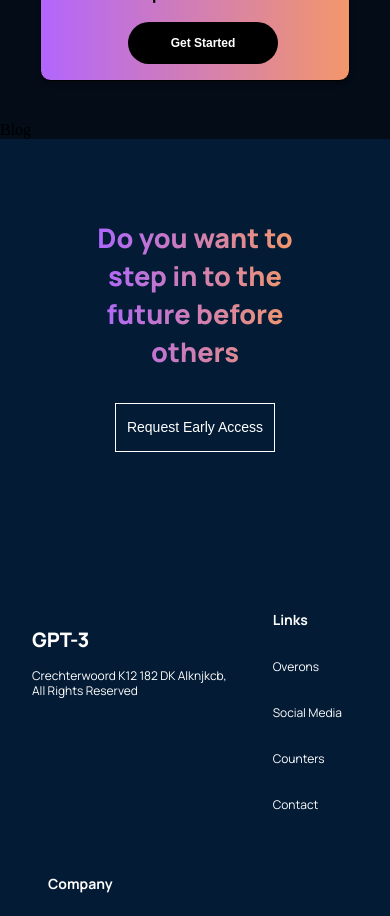
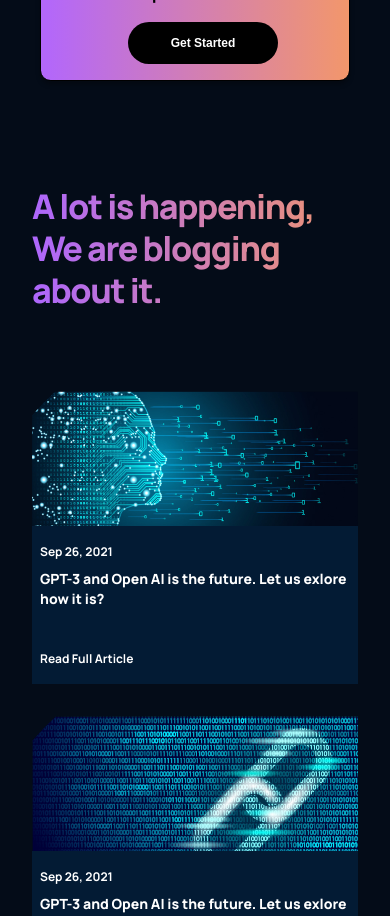
Before and after one commit to Dip-Bala/GPT-3, a React (Create React App) app: page / in a window 390 px wide. Shown: the part 4280-5196 px from the top of the page. Built offline with nearby package versions, Linux system fonts and the light colour scheme; the HTML template or start-up script is replaced by a standard one.

Commit message:
Complete Blog section

```diff
--- a/src/components/article/Article.css
+++ b/src/components/article/Article.css
@@ -0,0 +1,58 @@
+.gpt3-article {
+  width: 100%;
+  height: 100%;
+  display: flex;
+  flex-direction: column;
+  background: var(--color-footer);
+}
+.gpt3-article-image {
+  width: 100%;
+  height: 100%;
+  background: var(--color-bg);
+}
+.gpt3-article-image img {
+  width: 100%;
+  height: 100%;
+}
+.gpt3-article-content {
+  display: flex;
+  flex-direction: column;
+  justify-content: space-between;
+  height: 100%;
+  padding: 1rem;
+  color: #ffffff;
+}
+.gpt3-article-content div {
+  margin-bottom: 2rem;
+}
+.gpt3-article-content div h3 {
+  font-weight: 800;
+  font-size: 22px;
+  line-height: 38px;
+}
+
+.gpt3-article-content p {
+  font-weight: 700;
+  font-size: 12px;
+  line-height: 35px;
+}
+.gpt3-article-content p:last-child {
+  cursor: pointer;
+}
+
+@media screen and (max-width: 800px) {
+  .gpt3-article-content div h3 {
+    font-size: 16px;
+    line-height: 24px;
+
+  }
+  .gpt3-article-content {
+    padding: 0.5rem;
+  }
+}
+@media screen and (max-width: 600px) {
+  .gpt3-article-content div h3 {
+    font-size: 14px;
+    line-height: 20px;
+  }
+}
--- a/src/components/article/Article.jsx
+++ b/src/components/article/Article.jsx
@@ -1,8 +1,19 @@
 import React from 'react';
 import './Article.css';
-const Article = () => {
+const Article = (props) => {
   return (
-    <div>Article</div>
+    <div className="gpt3-article">
+      <div className="gpt3-article-image">
+        <img src={props.imgURL} alt="blog-image" />
+      </div>
+      <div className="gpt3-article-content">
+        <div>
+          <p>{props.date}</p>
+          <h3>{props.text}</h3>
+        </div>
+        <p>Read Full Article</p>
+      </div>
+    </div>
   )
 }
 
--- a/src/containers/blog/Blog.css
+++ b/src/containers/blog/Blog.css
@@ -0,0 +1,66 @@
+.gpt3-blog {
+  font-family: var(--font-family);
+  display: flex;
+  flex-direction: column;
+  width: 100%;
+}
+.gpt3-blog-heading {
+  width: 100%;
+  text-align: left;
+  margin-bottom: 5rem;
+}
+.gpt3-blog-heading h1 {
+  font-weight: 800;
+  font-size: 62px;
+  line-height: 75px;
+  letter-spacing: -0.04em;
+}
+.gpt3-blog-Articles {
+  display: flex;
+  flex-direction: row;
+  width: 100%;
+}
+.gpt3-blog-Articles-left {
+  flex: 1;
+  margin-right: 2rem;
+}
+.gpt3-blog-Articles-right {
+  flex: 1;
+  display: grid;
+  grid-template-columns: repeat(2, 1fr);
+  grid-gap: 2rem;
+}
+
+@media screen and (max-width: 990px) {
+  .gpt3-blog-Articles {
+    flex-direction: column-reverse;
+  }
+  .gpt3-blog-Articles-left {
+    margin: 2rem 0;
+  }
+  .gpt3-blog-Articles-left .gpt3-article {
+    width: 48%;
+  }
+  .gpt3-blog-Articles-left .gpt3-article-image {
+    height: 250px;
+  }
+}
+@media screen and (max-width: 700px) {
+  .gpt3-blog-heading h1 {
+    font-size: 46px;
+    line-height: 52px;
+  }
+  .gpt3-blog-Articles-right {
+    grid-template-columns: repeat(1, 1fr);
+  }
+  .gpt3-blog-Articles-left .gpt3-article {
+    width: 100%;
+  }
+}
+
+@media screen and (max-width: 700px) {
+  .gpt3-blog-heading h1 {
+    font-size: 34px;
+    line-height: 42px;
+  }
+}
--- a/src/containers/blog/Blog.jsx
+++ b/src/containers/blog/Blog.jsx
@@ -1,9 +1,26 @@
 import React from 'react';
 import './Blog.css';
+import Article from '../../components/article/Article';
 
 const Blog = () => {
   return (
-    <div>Blog</div>
+    <div  className="gpt3-blog section-margin">
+      <div className="gpt3-blog-heading">
+        <h1 className = "gradient-text">A lot is happening, <br></br>
+        We are blogging about it.</h1>
+      </div>
+      <div className="gpt3-blog-Articles">
+        <div className="gpt3-blog-Articles-left">
+          <Article imgURL = "../../assets/blog01.png" date="Sep 26, 2021" text="GPT-3 and Open  AI is the future. Let us exlore how it is?"/>
+        </div>
+        <div className="gpt3-blog-Articles-right">
+        <Article imgURL=  "../../assets/blog02.png" date="Sep 26, 2021" text="GPT-3 and Open  AI is the future. Let us exlore how it is?" />
+        <Article imgURL=  "../../assets/blog03.png" date="Sep 26, 2021" text="GPT-3 and Open  AI is the future. Let us exlore how it is?" />
+        <Article imgURL=  "../../assets/blog04.png" date="Sep 26, 2021" text="GPT-3 and Open  AI is the future. Let us exlore how it is?" />
+        <Article imgURL=  "../../assets/blog05.png" date="Sep 26, 2021" text="GPT-3 and Open  AI is the future. Let us exlore how it is?" />
+        </div>
+      </div>
+    </div>
   )
 }
 
```
